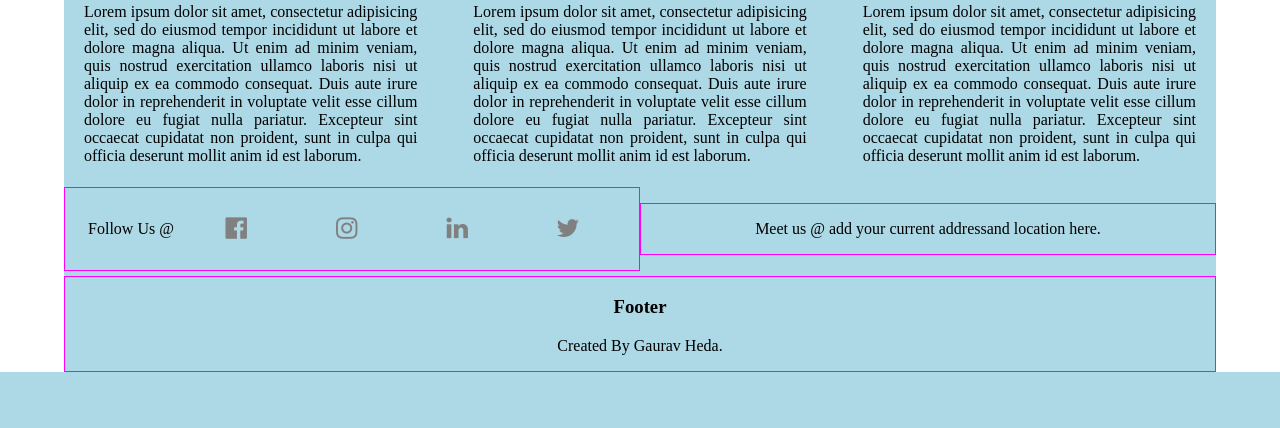
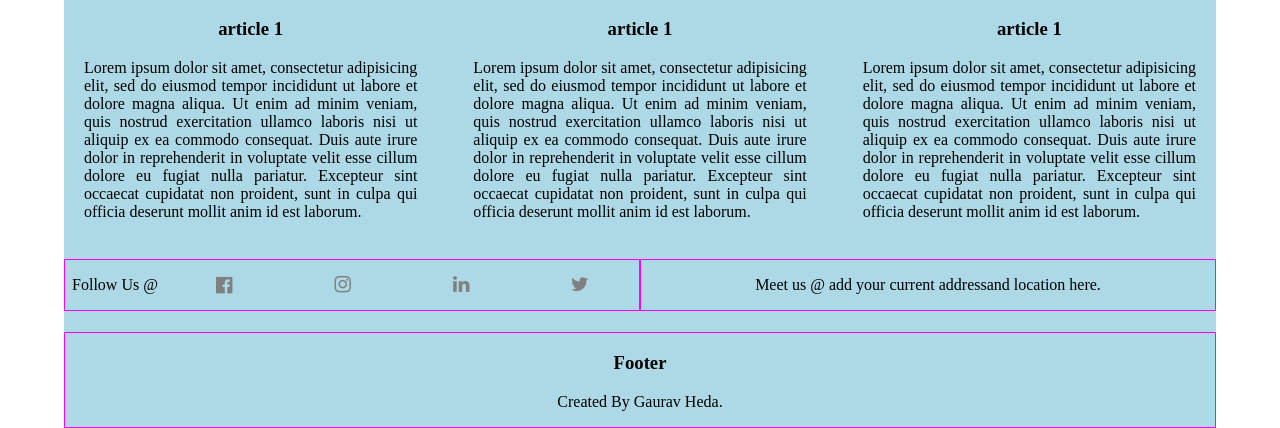
Before and after one commit to hedagaurav/php, a PHP site: page / in a window 1280 px wide. Shown: the part 655-1083 px from the top of the page. Before the commit the page ends 1027 px from the top, so only its background shows below. Run offline with PHP 8.4, Linux system fonts and the light colour scheme; some libraries are stand-ins or nearby versions.

Commit message:
Add files via upload

```diff
--- a/blog.php
+++ b/blog.php
@@ -39,7 +39,7 @@
 </head>
 <body>
 	<div class="container">
-		<?php include "header.php"; ?>
+		<?php include "header.html"; ?>
 		<div class="main_content">
 			<h3>Blog Page Here</h3>
 			<div id="image">
--- a/feedback.php
+++ b/feedback.php
@@ -3,12 +3,11 @@
 <head>
 	<title>Feedback</title>
 	<link rel="stylesheet" type="text/css" href="index.css">
-	<?php include 'head.html'; ?>
 
 </head>
 <body>
 <div class="container">
-	<?php include "header.php" ?>
+	<?php include "header.html" ?>
 	<div class="main_content">
 		<h3>feedback form</h3>
 	</div>
--- a/index.css
+++ b/index.css
@@ -17,6 +17,7 @@ header {
 	display: grid;
 	grid-template-columns: 1fr 3fr;
 	padding: 0 20px;
+	align-items: center;
 }
 
 .brand {
@@ -34,28 +35,37 @@ header {
 	display: none;
 }
 
+/* menu links for lappy */
+
 .menu {
 	display: grid;
 	grid-template-columns: repeat(auto-fit, minmax(80px, 1fr));
+	grid-template-rows: 1fr;
 	align-items: center;
 	text-align: center;
+	border: 1px solid salmon;
+	grid-gap: 5px;
 }
 
-.menu h3 a {
+.menu a {
 	text-decoration: none;
+	background-color: pink;
+	color: black;
+	padding: 0.5em 0.2em;
+	font-weight: bold;
+	font-size: 1.2em;
+	transition: 0.3s;
 }
 
-.menu h3 a:hover {
-	background-color: pink;
+.menu a:hover {
+	background-color: salmon;
 }
 
-/* Main Content */
-
-/* jumbotron lappy*/
+/* jumbotron lappy outside main content*/
 
 .jumbotron_frame {
 	width: auto;
-	height: 450px;
+	height: 500px;
 }
 
 .jumbotron_frame img {
@@ -64,7 +74,9 @@ header {
 	margin: 0 auto;
 }
 
-/* section 1 mobile*/
+/* Main Content */
+
+/* section 1 lappy*/
 
 #section1 {
 	display: grid;
@@ -102,34 +114,34 @@ header {
 
 /* social media icons styling */
 
-#social {
-	padding: 0 1em;
+.social-media {
+	/* margin: 20px auto; */
+	/* border: 1px solid green; */
+	display: grid;
+	grid-template-rows: 1fr;
+	grid-template-columns: 100px repeat(auto-fit, minmax(50px, 1fr));
+	align-items: center;
+	text-align: center;
+	min-width: 360px;
 }
 
-.social_media ul {
-	list-style: none;
-	padding: 0;
-	display: grid;
-	grid-template-rows: 1fr;
-	/* for mobile */
-	grid-template-columns: 100px repeat(auto-fit, minmax(50px, 1fr));
+.social-media p {
+	font-size: 1em;
 }
 
-ul li {
-	text-align: center;
-	align-self: center;
+.social-media a {
+	text-decoration: none;
+	color: grey;
+	/* border: 1px solid black; */
+	border-radius: 50%;
+	padding: 0.6em 0.8em;
+	font-size: 1.2em;
+	transition: 0.5s;
 }
 
-ul li p {
-	font-size: 1em;
-	padding: 0;
+/* facebook icon/font size and padding set manually */
+
+#facebook {
+	padding: 1em 1.1em;
+	font-size: 0.9em;
 }
-
-ul li a {
-	font-size: 25px;
-	transition: .3s;
-	color: grey;
-	border-radius: 50%;
-	padding: 12px 15px;
-	box-sizing: border-box;
-}
--- a/index.php
+++ b/index.php
@@ -14,6 +14,9 @@
 
     <!-- Lappy CSS -->
     <link rel="stylesheet" href="index.css" media="screen and (min-width:768px) and (max-width:1920px)">
+
+
+    <!-- <link rel="stylesheet" href="index-lappy.css" media="screen and (min-width:768px) and (max-width:1920px)"> -->
 
 
     <!-- jquery -->
@@ -52,23 +55,7 @@
         </div>
 
         <!-- header -->
-        <header id="header" class="header">
-            <div class="brand">
-                <h3>this is brand / icon</h3>
-            </div>
-            <a id="sandwich" class="bars">
-                <i class="fa fa-bars" aria-hidden="true"></i>
-            </a>
-            <div class="navbar" id="navbar">
-                <div class="menu">
-                    <h3><a href="index.php">Home</a></h3>
-                    <h3><a href="menu.php">Menu</a></h3>
-                    <h3><a href="about.php">About Us</a></h3>
-                    <h3><a href="blog.php">Blog</a></h3>
-                    <h3><a href="feedback.php">Feedback</a></h3>
-                </div>
-            </div>
-        </header>
+        <?php include 'header.html';?>
 
         <!-- jumbotron -->
         <div class="jumbotron" id="jumbotron">
@@ -82,6 +69,7 @@
         <div class="main_content">
             <!-- #section 1 -->
             <!-- <p>width of section1 : <span id="section1_width"></span></p> -->
+
             <div class="section" id="section1">
                 <div class="article">
                     <h3>article 1</h3>
--- a/social.html
+++ b/social.html
@@ -1,56 +1,51 @@
 <style type="text/css">
-	#facebook a:hover {
+	#facebook:hover {
 		color: white;
 		background-color: #3B5998;
 	}
 
-	#instagram a:hover {
+	#instagram:hover {
 		color: white;
 		background-color: #de2b7d;
 		/*border-color: #de2b7d;*/
 	}
 
-	#github a:hover {
+	#github:hover {
 		color: white;
 		background-color: #24292E;
 	}
 
-	#linkedin a:hover {
+	#linkedin:hover {
 		color: white;
 		background-color: #0077B5;
 	}
 
-	#twitter a:hover {
+	#twitter:hover {
 		color: white;
 		background-color: #77BDF1;
 	}
 </style>
-<div id="social">
-	<div class="social_media">
-		<ul>
-			<li>
+
+<div class="social-media">
 	<p>Follow Us @ </p>
-			</li>
-			<li id="facebook">
-				<a href="https://www.facebook.com/hedagaurav93/" target="_blank" rel="noopener noreferrer">
-					<i class="fa fa-facebook-official" aria-hidden="true"></i>
+	<div>
+		<a href="https://www.facebook.com/hedagaurav93/" target="_blank" rel="noopener noreferrer" id="facebook">
+			<i class="fa fa-facebook-official fa-lg" aria-hidden="true"></i>
 		</a>
-			</li>
-			<li id="instagram">
-				<a href="https://www.instagram.com/heda_gaurav/" target="_blank" rel="noopener noreferrer">
+	</div>
+	<div>
+		<a href="https://www.instagram.com/heda_gaurav/" target="_blank" rel="noopener noreferrer" id="instagram">
 			<i class="fa fa-instagram" aria-hidden="true"></i>
 		</a>
-			</li>
-			<li id="linkedin">
-				<a href="#social" rel="noopener noreferrer">
+	</div>
+	<div>
+		<a href="#social" rel="noopener noreferrer" id="linkedin">
 			<i class="fa fa-linkedin" aria-hidden="true"></i>
 		</a>
-			</li>
-			<li id="twitter">
-				<a href="#social" rel="noopener noreferrer">
+	</div>
+	<div>
+		<a href="#social" rel="noopener noreferrer" id="twitter">
 			<i class="fa fa-twitter" aria-hidden="true"></i>
 		</a>
-			</li>
-		</ul>
 	</div>
 </div>
```
Also changed, not shown: trial.html (+88 -3 lines). Lines whose indentation alone changed are shown as unchanged.
